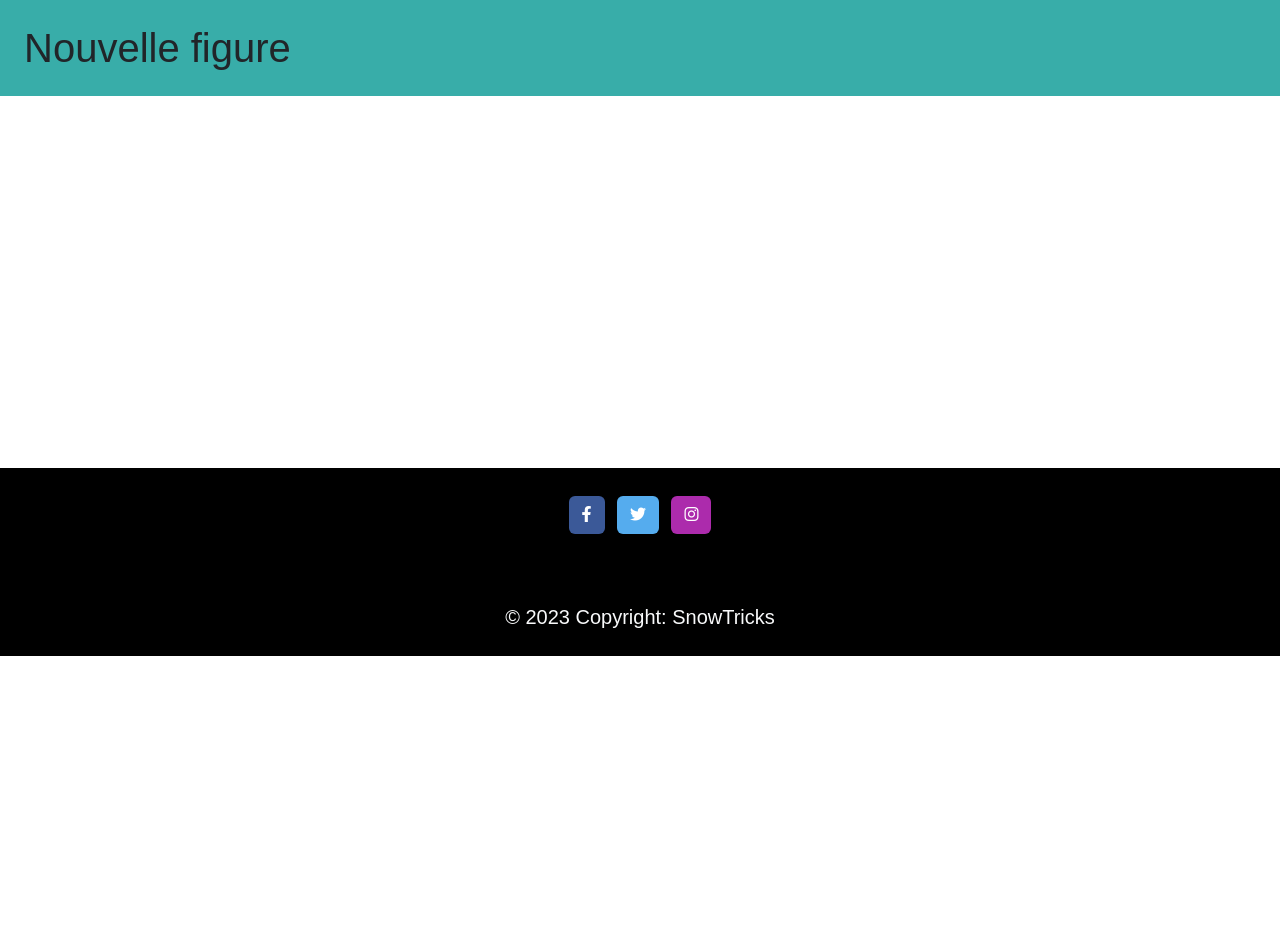
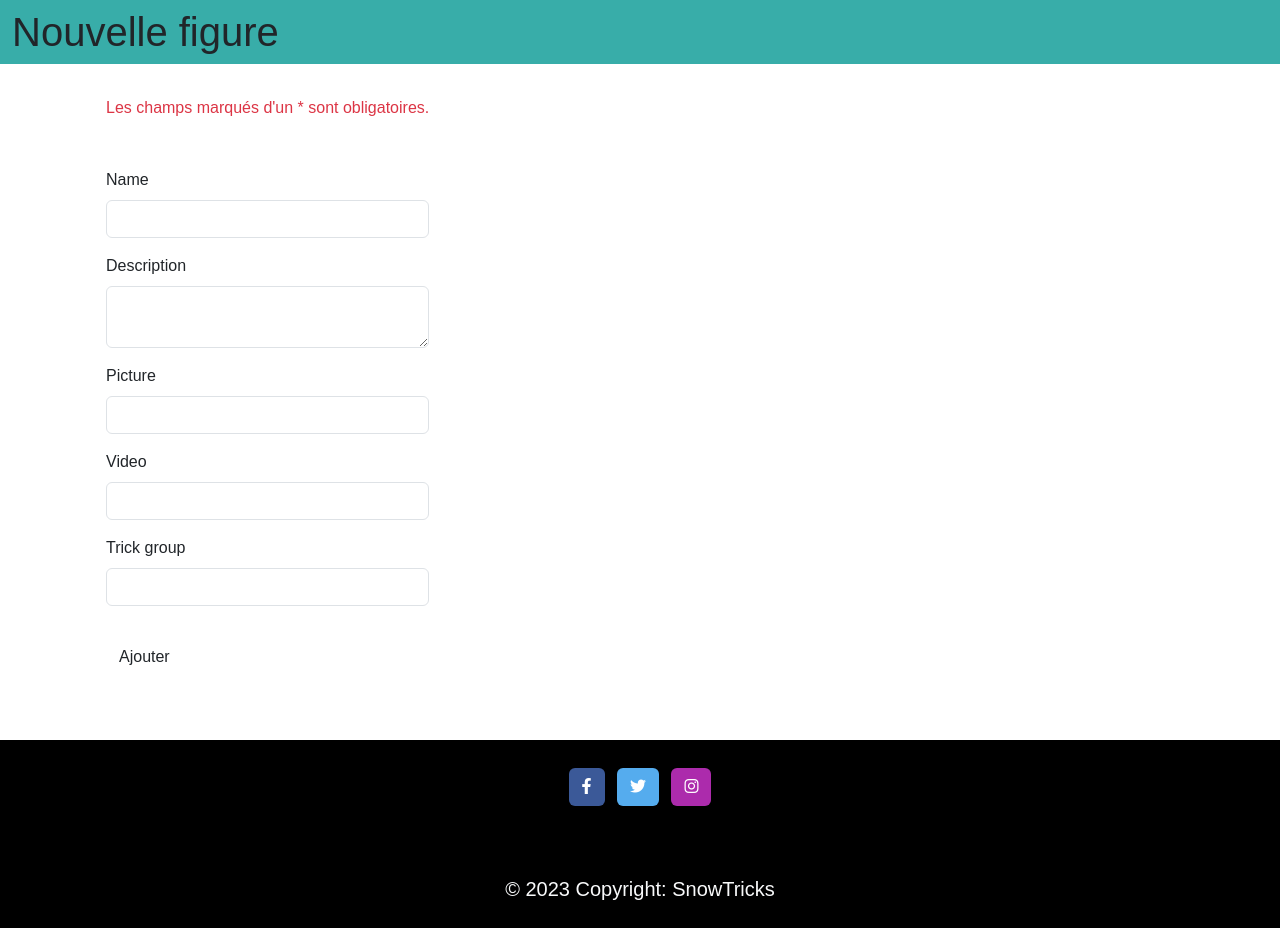
Before and after one commit to laurasullyalexandrine/SnowTricks, a Symfony app: template templates/front/trick/create.html.twig in a window 1280 px wide. Shown: the part 144-1072 px from the top of the page. Before the commit the page ends 800 px from the top, so only its background shows below. Run offline with Twig, Linux system fonts and the light colour scheme; the template is opened without the code that fills it, so the values that code supplies are empty; form fields are guessed from the names that the template uses; some libraries are stand-ins or nearby versions; some web fonts are replaced.

Commit message:
update composer, update DataFitures file, install the extern stof bundle package and update create trick template

```diff
--- a/composer.json
+++ b/composer.json
@@ -12,6 +12,7 @@
         "doctrine/orm": "^2.15",
         "phpdocumentor/reflection-docblock": "^5.3",
         "phpstan/phpdoc-parser": "^1.22",
+        "stof/doctrine-extensions-bundle": "^1.8",
         "symfony/asset": "6.2.*",
         "symfony/console": "6.2.*",
         "symfony/doctrine-messenger": "6.2.*",
--- a/config/bundles.php
+++ b/config/bundles.php
@@ -12,4 +12,5 @@ return [
     Symfony\Bundle\MonologBundle\MonologBundle::class => ['all' => true],
     Symfony\Bundle\MakerBundle\MakerBundle::class => ['dev' => true],
     Doctrine\Bundle\FixturesBundle\DoctrineFixturesBundle::class => ['dev' => true, 'test' => true],
+    Stof\DoctrineExtensionsBundle\StofDoctrineExtensionsBundle::class => ['all' => true],
 ];
--- a/public/css/style.css
+++ b/public/css/style.css
@@ -23,7 +23,6 @@ h1 {
     font-family: "Londrina Solid", sans-serif;
     font-weight: 300;
 }
-
 
 .strong,
 .card-link,
--- a/src/Controller/Front/TrickController.php
+++ b/src/Controller/Front/TrickController.php
@@ -38,7 +38,7 @@ class TrickController extends AbstractController
         $form->handleRequest($request);
 
         if ($form->isSubmitted() && $form->isValid()) {
-
+            // TODO: Comment faire pour mettre une image par défaut
             $trick = $form->getData();
             $this->slugger->slugifyTrick($trick);
 
--- a/src/Form/CreateTrickType.php
+++ b/src/Form/CreateTrickType.php
@@ -39,7 +39,6 @@ class CreateTrickType extends AbstractType
                     new NotBlank()
                 ]
             ])
-
             ->add('picture', FileType::class, [
                 'mapped' => false,
                 'required' => false,
--- a/templates/front/trick/create.html.twig
+++ b/templates/front/trick/create.html.twig
@@ -2,9 +2,38 @@
 
 {% block body %}
     <article class="row d-flex">
-		<h1 class="position-absolute top-25 end-0 p-4" style="background-color:#38ada9;">Nouvelle figure</h1>
-		<section class="d-flex flex-wrap py-3">
+		<h1 class="position-absolute top-25 end-0 py-2" style="background-color:#38ada9;">Nouvelle figure</h1>
+		<section class="d-flex ms-4 mt-5 py-5">
 			{# TODO: comment faire pour avoir plusieurs images et vidéos pour un seul objet ? #}
+
+			{{ form_start(form) }}
+
+			{% set errors = form_errors(form) %}
+			{% if errors is empty %}
+				<div>
+					{{form_errors(form)  }}
+				</div>
+			{% else %}
+				<div class="alert alert-danger">
+					{{form_errors(form)  }}
+				</div>
+			{% endif %}
+			<p class="text-danger">Les champs marqués d'un * sont obligatoires.</p>
+				<div class="mt-5 mb-2">
+					{{ form_row(form.name) }}
+				</div>
+				<div class="mb-2">
+					{{ form_row(form.description) }}
+				</div>
+				<div class="mb-2">
+			{{ form_row(form.picture) }}
+			{{ form_row(form.video) }}
+			</div>
+			{{ form_row(form.trick_group) }}
+			<div class="d-flex">
+				<button type="submit" class="btn my-3">{% trans %}Ajouter{% endtrans %}</button>
+				{{ form_end(form) }}
+			</div>
 	    </section>
     </article>
 {% endblock %}
```
Also changed, not shown: src/DataFixtures/AppFixtures.php (+5 -16 lines), 3 other files.
